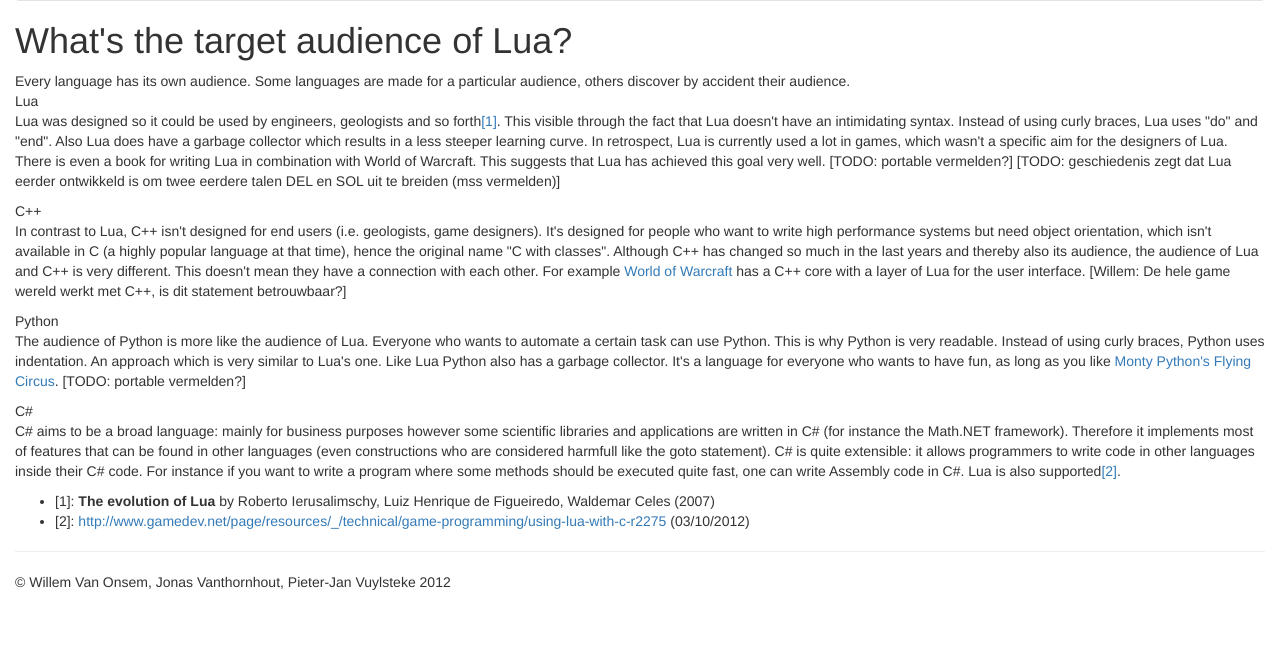
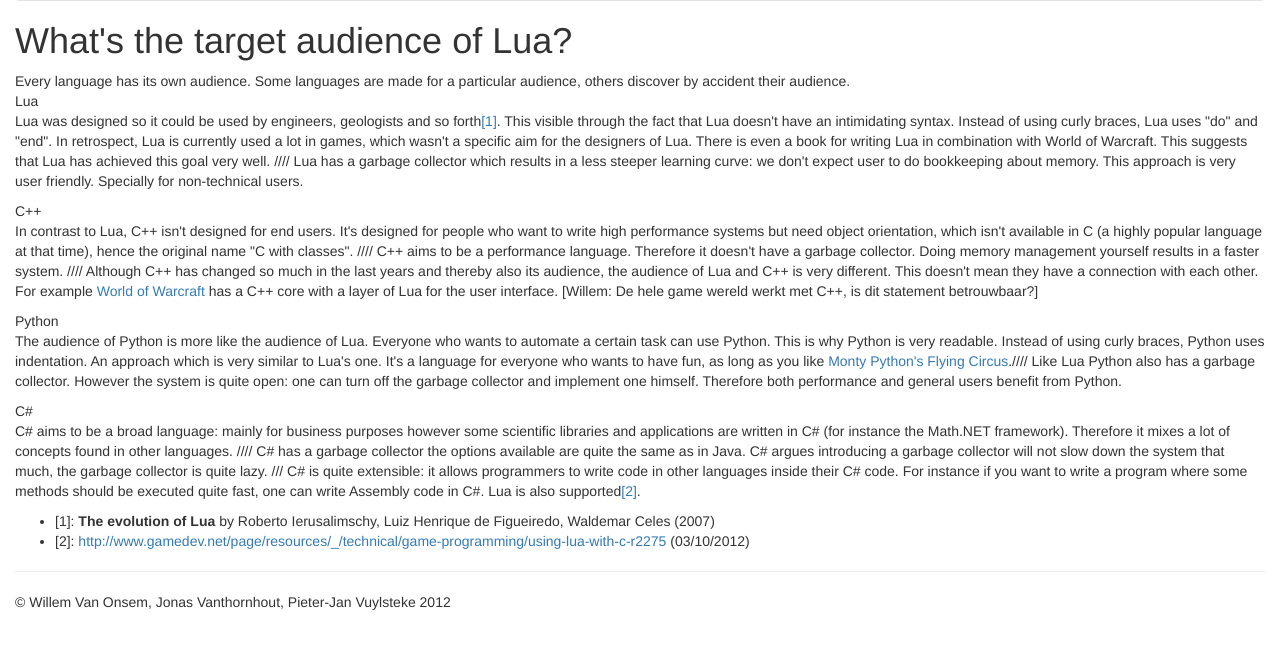
Before and after one commit to KommuSoft/CplKul2012, a PHP site: page /audience.php in a window 1280 px wide. Shown: the part 459-1121 px from the top of the page. Before the commit the page ends 1049 px from the top, so only its background shows below. Run offline with PHP 8.4, Linux system fonts and the light colour scheme; some libraries are stand-ins or nearby versions.

Commit message:
Verder gewerkt aan site
git-svn-id: file:///home/kommusoft/tmpgit/svncpl@32 3f48092c-57cf-4b77-94f4-3dec9eb1df5f

```diff
--- a/Website/cpl/questions/audience.php
+++ b/Website/cpl/questions/audience.php
@@ -21,15 +21,15 @@ class Audience extends Question {
 		$WorldOfWarcraft = $this->popover("World of Warcraft", "World of Warcraft", "World of Warcraft is a massively multiplayer online role-playing game.");
 		$monty = $this->popover("Monty Python's Flying Circus", "Title", "Uitleg");
 
-		$lua = parent::luaSays("Lua was designed so it could be used by engineers, geologists and so forth" . parent::bib()->cite(0) . ". This visible through the fact that Lua doesn't have an intimidating syntax. Instead of using curly braces, Lua uses \"do\" and \"end\". Also Lua does have a garbage collector which results in a less steeper learning curve. In retrospect, Lua is currently used a lot in games, which wasn't a specific aim for the designers of Lua. There is even a book for writing Lua in combination with World of Warcraft. This suggests that Lua has achieved this goal very well. [TODO: portable vermelden?] [TODO: geschiedenis zegt dat Lua eerder ontwikkeld is om twee eerdere talen DEL en SOL uit te breiden (mss vermelden)]");
+		$lua = parent::luaSays("Lua was designed so it could be used by engineers, geologists and so forth" . parent::bib()->cite(0) . ". This visible through the fact that Lua doesn't have an intimidating syntax. Instead of using curly braces, Lua uses \"do\" and \"end\". In retrospect, Lua is currently used a lot in games, which wasn't a specific aim for the designers of Lua. There is even a book for writing Lua in combination with World of Warcraft. This suggests that Lua has achieved this goal very well. //// Lua has a garbage collector which results in a less steeper learning curve: we don't expect user to do bookkeeping about memory. This approach is very user friendly. Specially for non-technical users.");
 
-		$cpp = parent::cppSays("In contrast to Lua, C++ isn't designed for end users (i.e. geologists, game designers). It's designed for people who want to write high performance systems but need object orientation, which isn't available in C (a highly popular language at that time), hence the original name \"C with classes\". Although C++ has changed so much in the last years and thereby also its audience, the audience of Lua and C++ is very different. This doesn't mean they have a connection with each other. For example " . $WorldOfWarcraft . " has a C++ core with a layer of Lua for the user interface.
+		$cpp = parent::cppSays("In contrast to Lua, C++ isn't designed for end users. It's designed for people who want to write high performance systems but need object orientation, which isn't available in C (a highly popular language at that time), hence the original name \"C with classes\". //// C++ aims to be a performance language. Therefore it doesn't have a garbage collector. Doing memory management yourself results in a faster system. //// Although C++ has changed so much in the last years and thereby also its audience, the audience of Lua and C++ is very different. This doesn't mean they have a connection with each other. For example " . $WorldOfWarcraft . " has a C++ core with a layer of Lua for the user interface.
 [Willem: De hele game wereld werkt met C++, is dit statement betrouwbaar?]");
 
-		$python = parent::pythonSays("The audience of Python is more like the audience of Lua. Everyone who wants to automate a certain task can use Python. This is why Python is very readable. Instead of using curly braces, Python uses indentation. An approach which is very similar to Lua's one. Like Lua Python also has a garbage collector. It's a language for everyone who wants to have fun, as long as you like " . $monty . ". [TODO: portable vermelden?]");
+		$python = parent::pythonSays("The audience of Python is more like the audience of Lua. Everyone who wants to automate a certain task can use Python. This is why Python is very readable. Instead of using curly braces, Python uses indentation. An approach which is very similar to Lua's one. It's a language for everyone who wants to have fun, as long as you like " . $monty . ".//// Like Lua Python also has a garbage collector. However the system is quite open: one can turn off the garbage collector and implement one himself. Therefore both performance and general users benefit from Python.");
 
 
-		$cSharp = parent::cSharpSays("C# aims to be a broad language: mainly for business purposes however some scientific libraries and applications are written in C# (for instance the Math.NET framework). Therefore it implements most of features that can be found in other languages (even constructions who are considered harmfull like the goto statement). C# is quite extensible: it allows programmers to write code in other languages inside their C# code. For instance if you want to write a program where some methods should be executed quite fast, one can write Assembly code in C#. Lua is also supported" . parent::bib()->cite(3) .".");
+		$cSharp = parent::cSharpSays("C# aims to be a broad language: mainly for business purposes however some scientific libraries and applications are written in C# (for instance the Math.NET framework). Therefore it mixes a lot of concepts found in other languages. //// C# has a garbage collector the options available are quite the same as in Java. C# argues introducing a garbage collector will not slow down the system that much, the garbage collector is quite lazy. /// C# is quite extensible: it allows programmers to write code in other languages inside their C# code. For instance if you want to write a program where some methods should be executed quite fast, one can write Assembly code in C#. Lua is also supported" . parent::bib()->cite(3) .".");
 
 		return $lua.$cpp.$python.$cSharp;
 	}
--- a/Website/cpl/questions/expressiveness.php
+++ b/Website/cpl/questions/expressiveness.php
@@ -18,8 +18,8 @@ class Expressiveness extends Question {
 	}
 
 	public function answers(){
-		$lua = parent::luaSays("");
-		$cpp = parent::cppSays("");
+		$lua = parent::luaSays("Lua has a very interesting feature: all of it's method calls are basically implemented in libraries. Since version 4, no standard built-in functions are available anyomore.");
+		$cpp = parent::cppSays("That's not true. Take for instance a for loop: one can say it's a language construct, on the other hand one can see it as a higher-order function call where the programmer gives the for-method the initializer, comparison, iterator and the loop-statements. Furthermore print ");
 		$cSharp = parent::cSharpSays("");
 		return $lua.$cpp.$cSharp;
 	}
```
